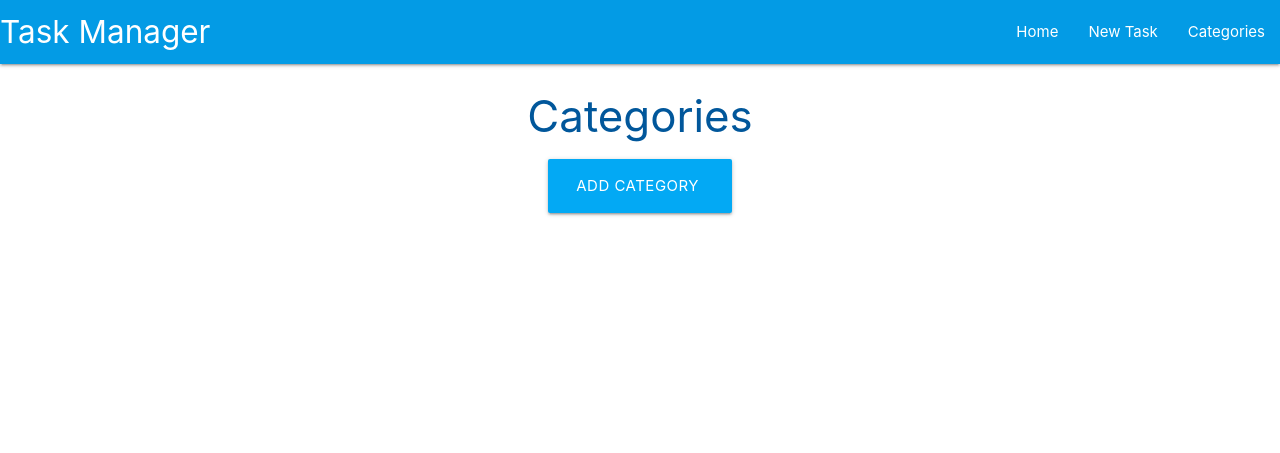
After one commit to al-ell/taskmanager, a Flask app: page /categories in a window 1280 px wide. The commit adds this page. Shown: the top 453 px of the page. Run offline with Flask 2, Linux system fonts and the light colour scheme.

Commit message:
add categories added w/bug

```diff
--- a/taskmanager/routes.py
+++ b/taskmanager/routes.py
@@ -1,4 +1,4 @@
-from flask import render_template
+from flask import render_template, request, redirect, url_for
 from taskmanager import app, db
 from taskmanager.models import Category, Task
 
@@ -6,3 +6,18 @@ from taskmanager.models import Category, Task
 @app.route("/")
 def home():
     return render_template("tasks.html")
+
+
+@app.route("/categories")
+def categories():
+    return render_template("categories.html")
+
+
+@app.route("/add_category", methods=["GET", "POST"])
+def add_category():
+    if request.method == "POST":
+        category = Category(category_name=request.form.get("category_name"))
+        db.session.add(category)
+        db.session.commit()
+        return redirect(url_for("categories"))
+    return render_template("add_category.html")
--- a/taskmanager/templates/base.html
+++ b/taskmanager/templates/base.html
@@ -20,7 +20,7 @@
             <ul class="right hide-on-med-and-down">
                 <li><a href="{{ url_for('home') }}">Home</a></li>
                 <li><a href="">New Task</a></li>
-                <li><a href="">Categories</a></li>
+                <li><a href="{{ url_for('categories') }}">Categories</a></li>
             </ul>
             </div>
         </nav>
@@ -29,7 +29,7 @@
         <ul class="sidenav" id="mobile-demo">
             <li><a href="{{ url_for('home') }}">Home</a></li>
             <li><a href="">New Task</a></li>
-            <li><a href="">Categories</a></li>
+            <li><a href="{{ url_for('categories') }}">Categories</a></li>
         </ul>
     </header>
     <main class="container">
--- /dev/null
+++ b/taskmanager/templates/categories.html
@@ -0,0 +1,16 @@
+{% extends "base.html" %}
+{% block content %}
+
+<h3 class="light-blue-text text-darken-4 center-align">Categories</h3>
+
+<div class="row">
+    <div class="col s12 center-align">
+        <a href="{{ url_for('add_category') }}" class="btn-large light-blue darker-2">
+            Add Category <i class="fas fa-plus-square-right"></i>
+        </a>
+    </div>
+
+
+</div>
+
+{% endblock %}
```
Also changed, not shown: taskmanager/templates/add_category.html (added, +24 -0 lines).
